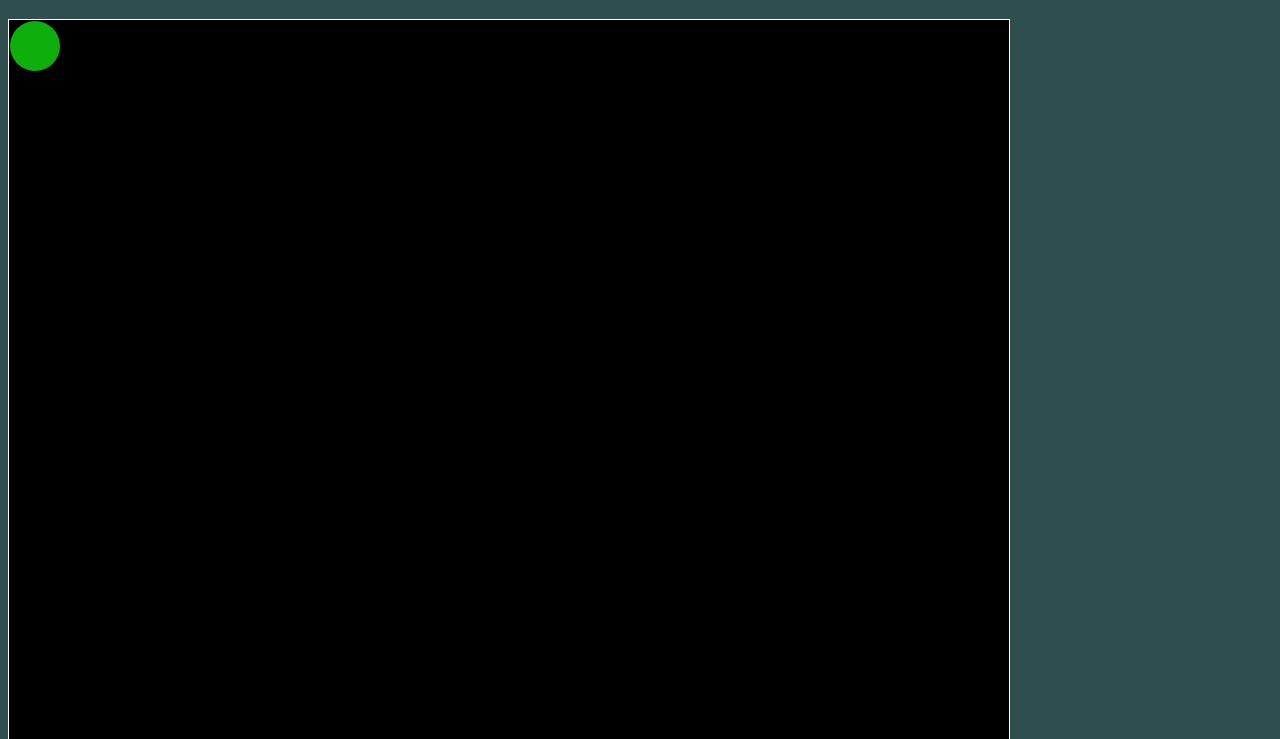
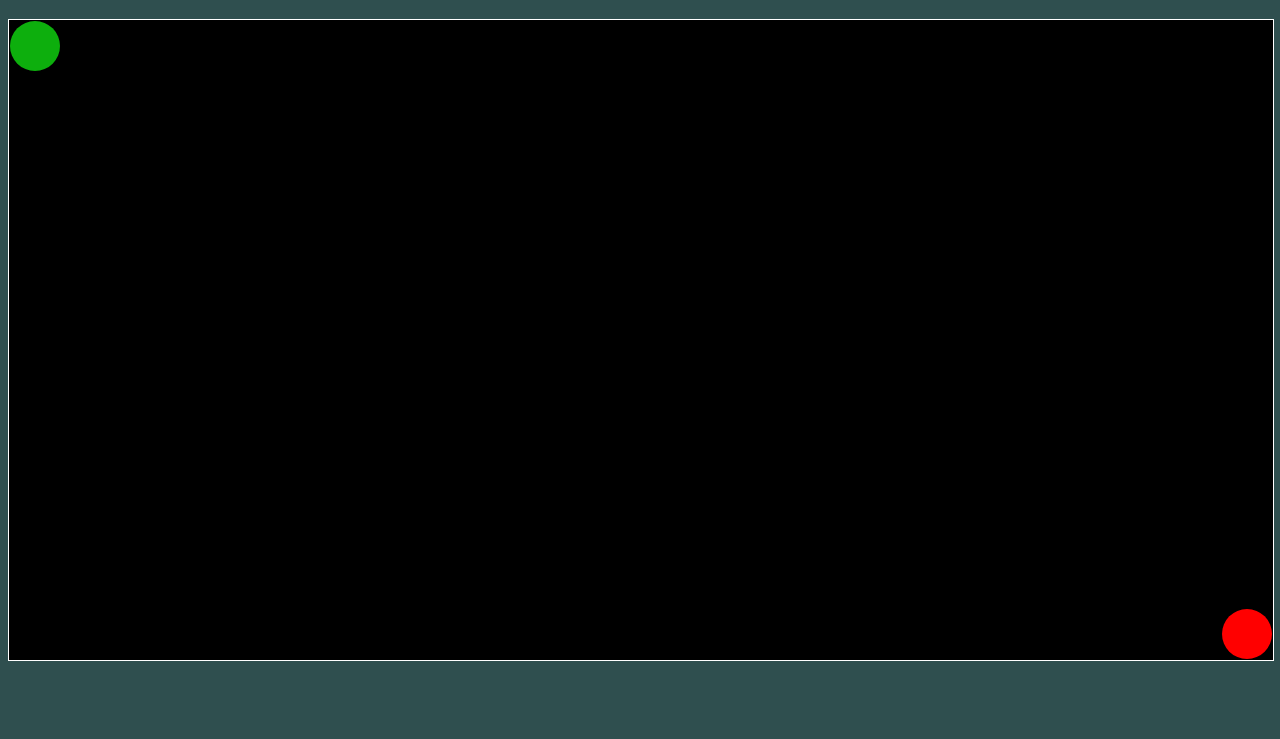
Before and after one commit to Barretts32/FSD.github.io, a plain HTML site: page asd-projects/walker/index.html in a window 1280 px wide. Shown: the part 61-800 px from the top of the page. Drawn offline with Linux system fonts and the light colour scheme.

Commit message:
Changed view window

```diff
--- a/asd-projects/walker/index.css
+++ b/asd-projects/walker/index.css
@@ -4,8 +4,8 @@ body {
 }
 
 #board {
-  width: 1000px;
-  height: 1000px;
+  width: 100%;
+  height: 80vh;
   border: 1px solid white;
   background-color: black;
   position: relative;
--- a/asd-projects/walker/index.js
+++ b/asd-projects/walker/index.js
@@ -63,6 +63,7 @@ function runProgram(){
     redrawGameItem();
     collision();
     //console.log(tagger.x);
+
 
   }
 
```
